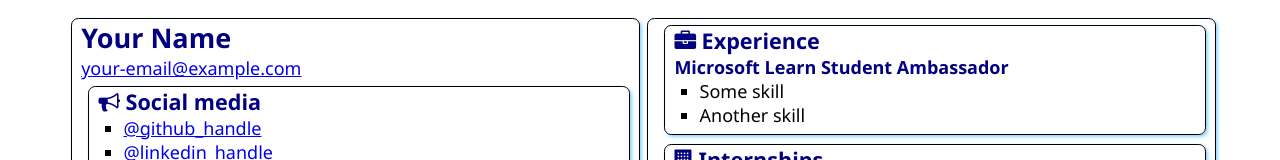
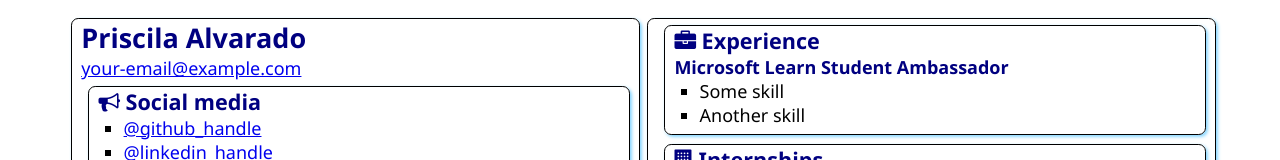
Before and after one commit to prisalvarado18/SATechnicalOnboarding, a plain HTML site: page src/index.html in a window 1280 px wide. Shown: the top 160 px of the page. Drawn offline with Linux system fonts and the light colour scheme.

Commit message:
Added My Name
I added my name.

```diff
--- a/src/index.html
+++ b/src/index.html
@@ -12,7 +12,7 @@
 <body>
     <main>
         <article class="box">
-            <h1>Your Name</h1>
+            <h1>Priscila Alvarado</h1>
             <div><a href="mailto:your.email@example.com">your-email@example.com</a></div>
 
             <section class="box">
```
